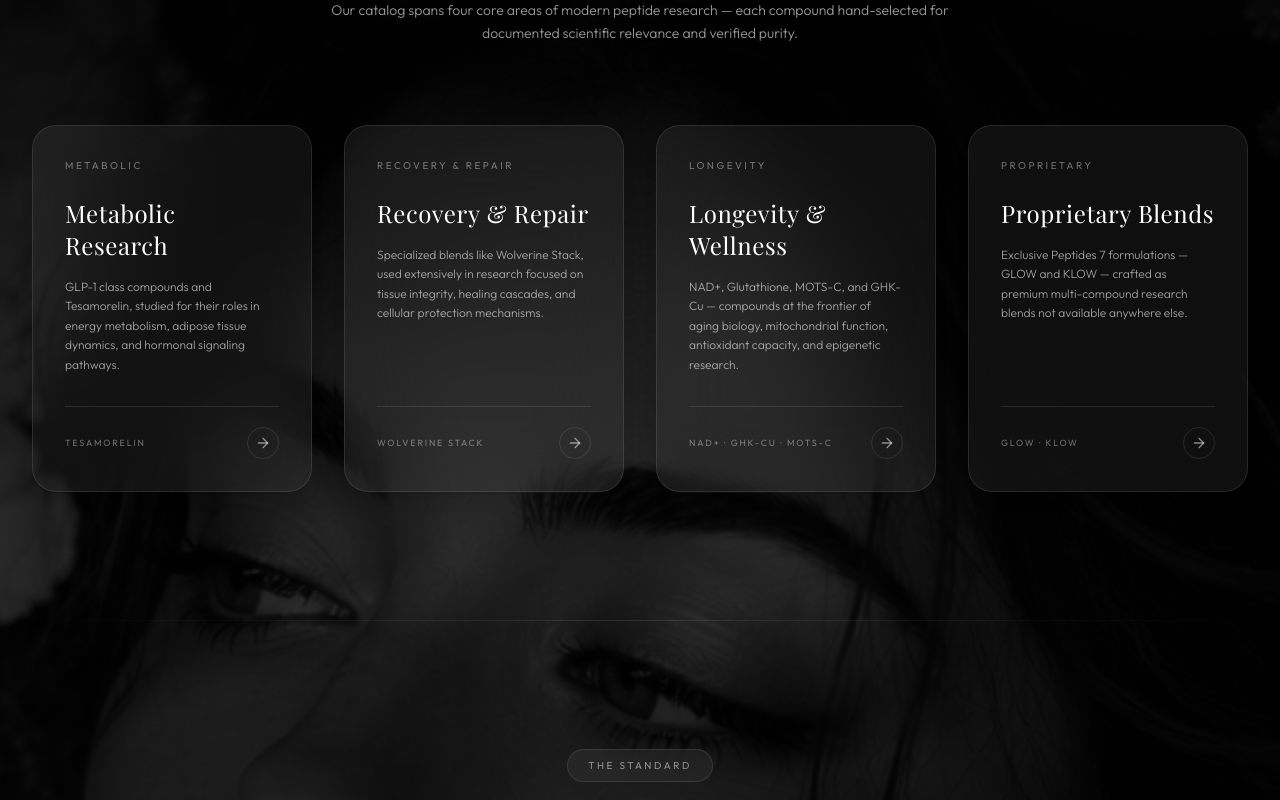
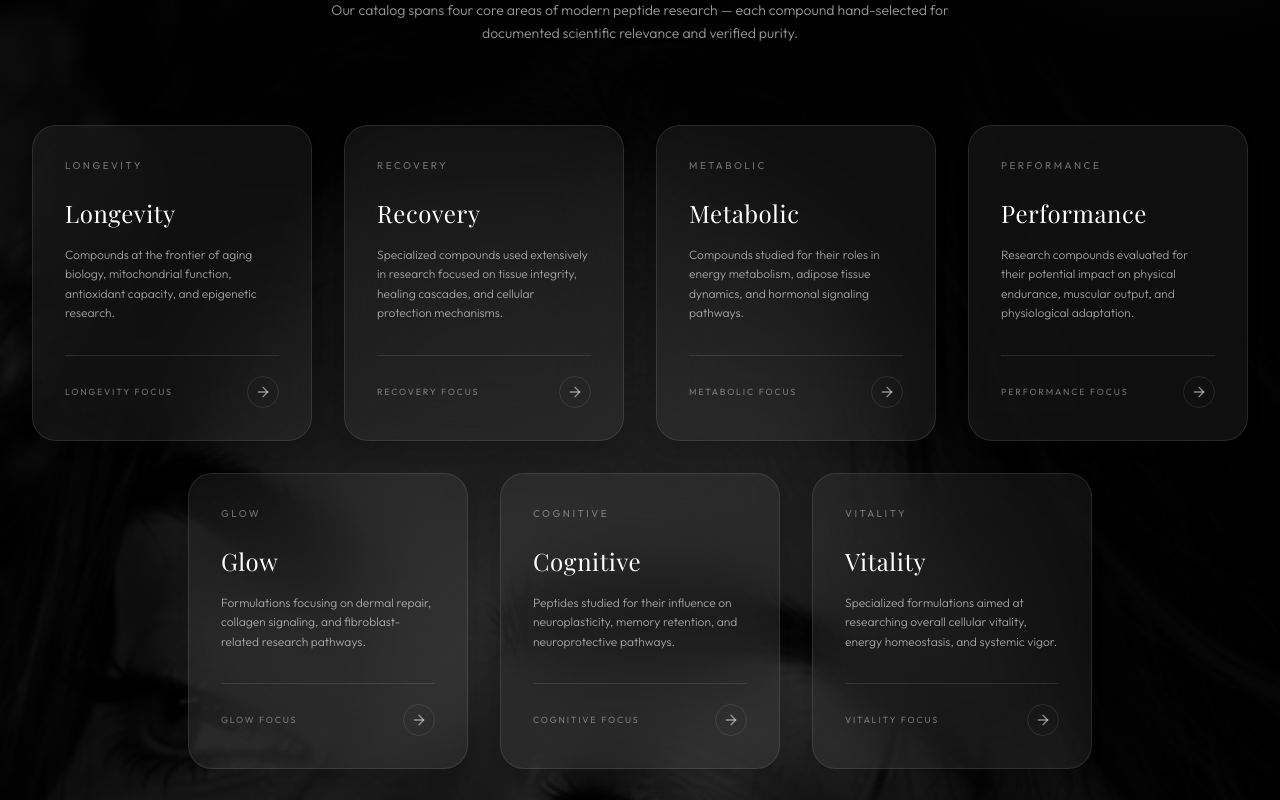
Before and after one commit to belk-digital/Scarlett-Peptides, a Next.js app: page / in a window 1280 px wide. Shown: the part 3320-4120 px from the top of the page. Built offline with nearby package versions, Linux system fonts and the light colour scheme; a web font is replaced by a local one.

Commit message:
updated the categories

```diff
--- a/src/components/HomeClient.tsx
+++ b/src/components/HomeClient.tsx
@@ -525,39 +525,54 @@ export default function HomeClient({ allProducts, featuredProducts, recentPosts
               </div>
             </ScrollReveal>
 
-            <div className="grid grid-cols-1 md:grid-cols-2 lg:grid-cols-4 gap-6 lg:gap-8">
+            <div className="flex flex-wrap justify-center gap-6 lg:gap-8">
               {[
                 {
-                  label: "Metabolic",
-                  headline: "Metabolic Research",
-                  desc: "GLP-1 class compounds and Tesamorelin, studied for their roles in energy metabolism, adipose tissue dynamics, and hormonal signaling pathways.",
-                  link: "/shop",
-                  badge: "Tesamorelin"
+                  label: "Longevity",
+                  headline: "Longevity",
+                  desc: "Compounds at the frontier of aging biology, mitochondrial function, antioxidant capacity, and epigenetic research.",
+                  badge: "Longevity Focus"
                 },
                 {
-                  label: "Recovery & Repair",
-                  headline: "Recovery & Repair",
-                  desc: "Specialized blends like Wolverine Stack, used extensively in research focused on tissue integrity, healing cascades, and cellular protection mechanisms.",
-                  link: "/shop",
-                  badge: "Wolverine Stack"
+                  label: "Recovery",
+                  headline: "Recovery",
+                  desc: "Specialized compounds used extensively in research focused on tissue integrity, healing cascades, and cellular protection mechanisms.",
+                  badge: "Recovery Focus"
                 },
                 {
-                  label: "Longevity",
-                  headline: "Longevity & Wellness",
-                  desc: "NAD+, Glutathione, MOTS-C, and GHK-Cu — compounds at the frontier of aging biology, mitochondrial function, antioxidant capacity, and epigenetic research.",
-                  link: "/shop",
-                  badge: "NAD+ · GHK-Cu · MOTS-C"
+                  label: "Metabolic",
+                  headline: "Metabolic",
+                  desc: "Compounds studied for their roles in energy metabolism, adipose tissue dynamics, and hormonal signaling pathways.",
+                  badge: "Metabolic Focus"
                 },
                 {
-                  label: "Proprietary",
-                  headline: "Proprietary Blends",
-                  desc: "Exclusive Peptides 7 formulations — GLOW and KLOW — crafted as premium multi-compound research blends not available anywhere else.",
-                  link: "/shop",
-                  badge: "GLOW · KLOW"
+                  label: "Performance",
+                  headline: "Performance",
+                  desc: "Research compounds evaluated for their potential impact on physical endurance, muscular output, and physiological adaptation.",
+                  badge: "Performance Focus"
+                },
+                {
+                  label: "Glow",
+                  headline: "Glow",
+                  desc: "Formulations focusing on dermal repair, collagen signaling, and fibroblast-related research pathways.",
+                  badge: "Glow Focus"
+                },
+                {
+                  label: "Cognitive",
+                  headline: "Cognitive",
+                  desc: "Peptides studied for their influence on neuroplasticity, memory retention, and neuroprotective pathways.",
+                  badge: "Cognitive Focus"
+                },
+                {
+                  label: "Vitality",
+                  headline: "Vitality",
+                  desc: "Specialized formulations aimed at researching overall cellular vitality, energy homeostasis, and systemic vigor.",
+                  badge: "Vitality Focus"
                 }
               ].map((cat, i) => (
-                <ScrollReveal key={i} delay={i * 0.1} direction="up" className="h-full">
-                  <Link href={`/shop?category=${encodeURIComponent(cat.label)}`} className="group block h-full">
+                <div key={i} className="w-full md:w-[calc(50%_-_12px)] lg:w-[calc(25%_-_24px)] flex-none">
+                  <ScrollReveal delay={i * 0.1} direction="up" className="h-full">
+                  <Link href="/shop" className="group block h-full">
                     <TiltCard className="h-full">
                       <div className="h-full rounded-3xl border border-white/10 bg-white/[0.06] backdrop-blur-2xl shadow-lg p-8 flex flex-col transition-all duration-500 hover:bg-white/[0.1] hover:border-white/20 hover:shadow-[0_20px_40px_rgba(255,255,255,0.05)] relative overflow-hidden">
 
@@ -577,7 +592,8 @@ export default function HomeClient({ allProducts, featuredProducts, recentPosts
                       </div>
                     </TiltCard>
                   </Link>
-                </ScrollReveal>
+                  </ScrollReveal>
+                </div>
               ))}
             </div>
           </div>
```
